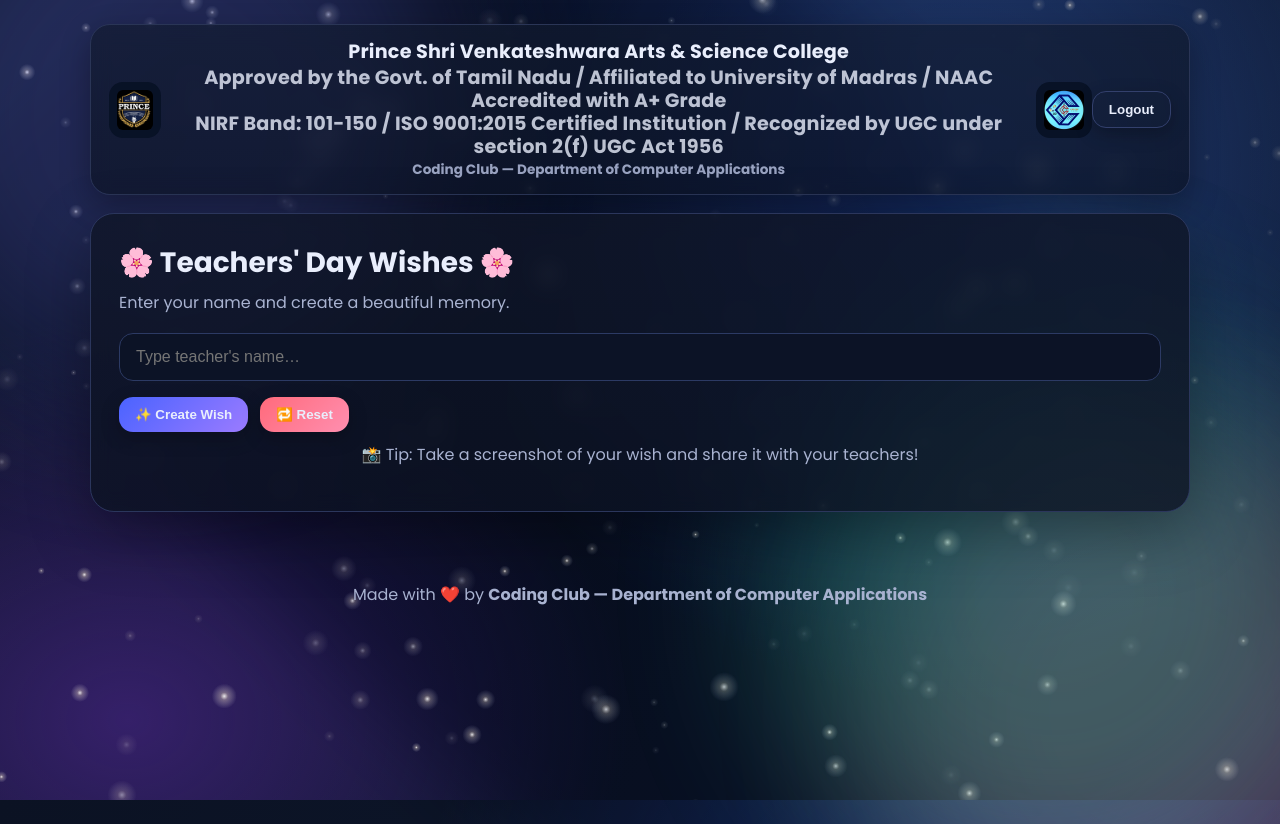
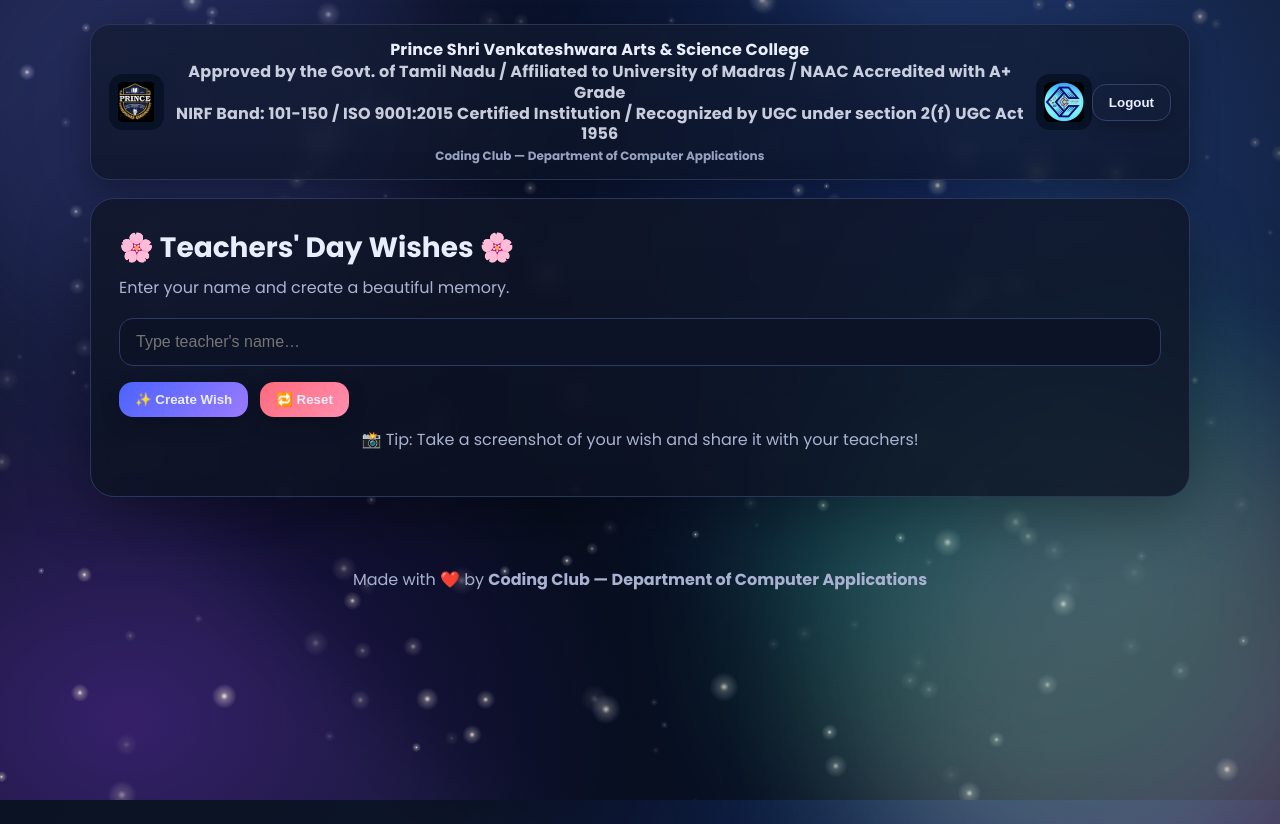
Before and after one commit to Afrose-2314/wishes2, a plain HTML site: page index.html in a window 1280 px wide. Drawn offline with Linux system fonts and the light colour scheme.

Commit message:
Update index.html

```diff
--- a/index.html
+++ b/index.html
@@ -24,7 +24,7 @@
       align-items: center;
       justify-content: space-between;
       width: 100%;
-      gap: 5px;
+      gap: 8px;
     }
 
     .brand-text {
@@ -33,25 +33,25 @@
     }
 
     .brand-text h1 {
-      font-size: 1.2rem;
+      font-size: 1rem; /* reduced */
       margin: 0;
     }
 
     .brand-text p {
-      font-size: 0.85rem;
+      font-size: 0.75rem; /* reduced */
       margin: 2px 0;
       opacity: 0.9;
     }
 
     .brand-extra {
-      font-size: 0.7rem;
-      line-height: 1.2;
+      font-size: 0.65rem; /* reduced */
+      line-height: 1.3;
       margin-top: 4px;
-      opacity: 0.8;
+      opacity: 0.85;
     }
 
     .logo {
-      height: 55px; /* increased size */
+      height: 70px; /* increased size */
       width: auto;
     }
 
```
